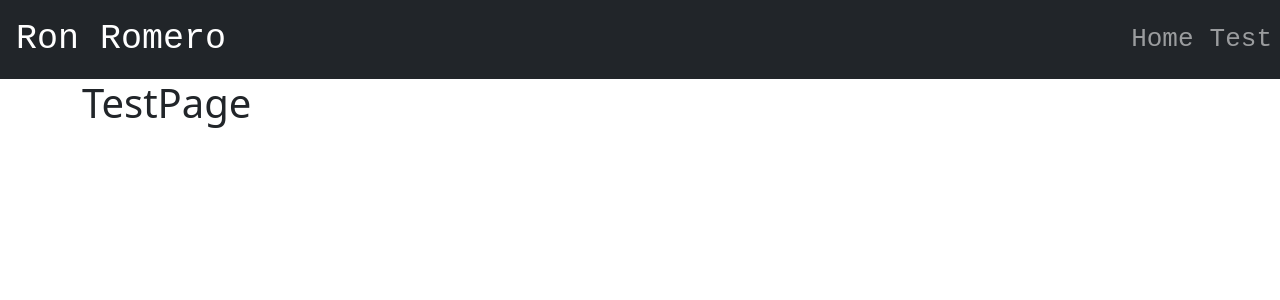
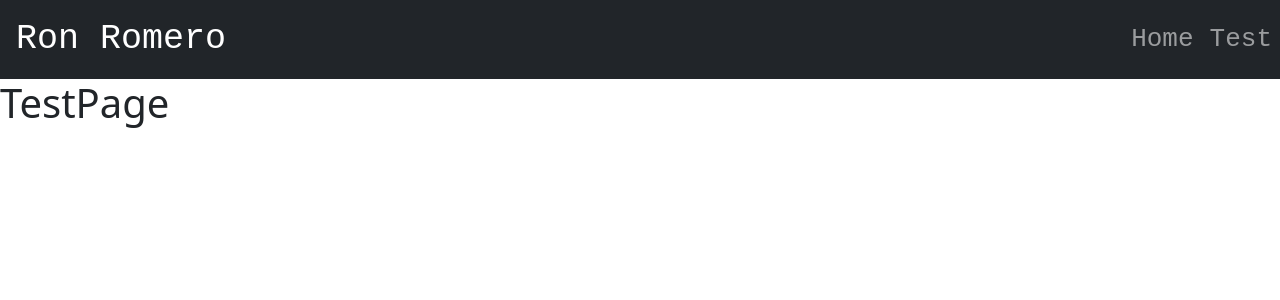
Before and after one commit to ronnieve23/rromero-photography, a React (Create React App) app: page /test in a window 1280 px wide. Shown: the top 300 px of the page. Built offline with nearby package versions, Linux system fonts and the light colour scheme.

Commit message:
initial deployment

```diff
--- a/src/pages/testpage.js
+++ b/src/pages/testpage.js
@@ -5,9 +5,7 @@ import { Container } from 'react-bootstrap';
 const Test = () => {
 
     return (
-        <Container>
             <h1>TestPage</h1>
-        </Container>
     )
 }
 
```
Also changed, not shown: package.json (+7 -1 lines), 1 other file (tests, documents, lock files or other folders).
